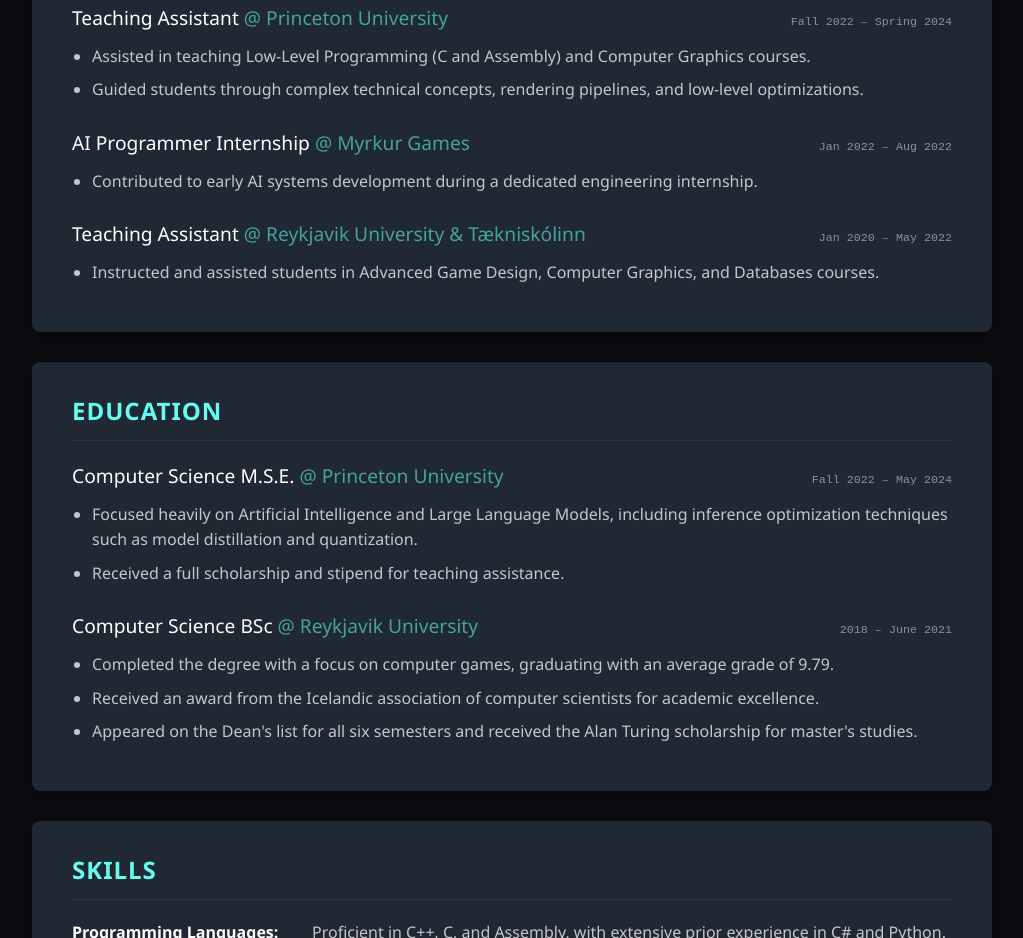
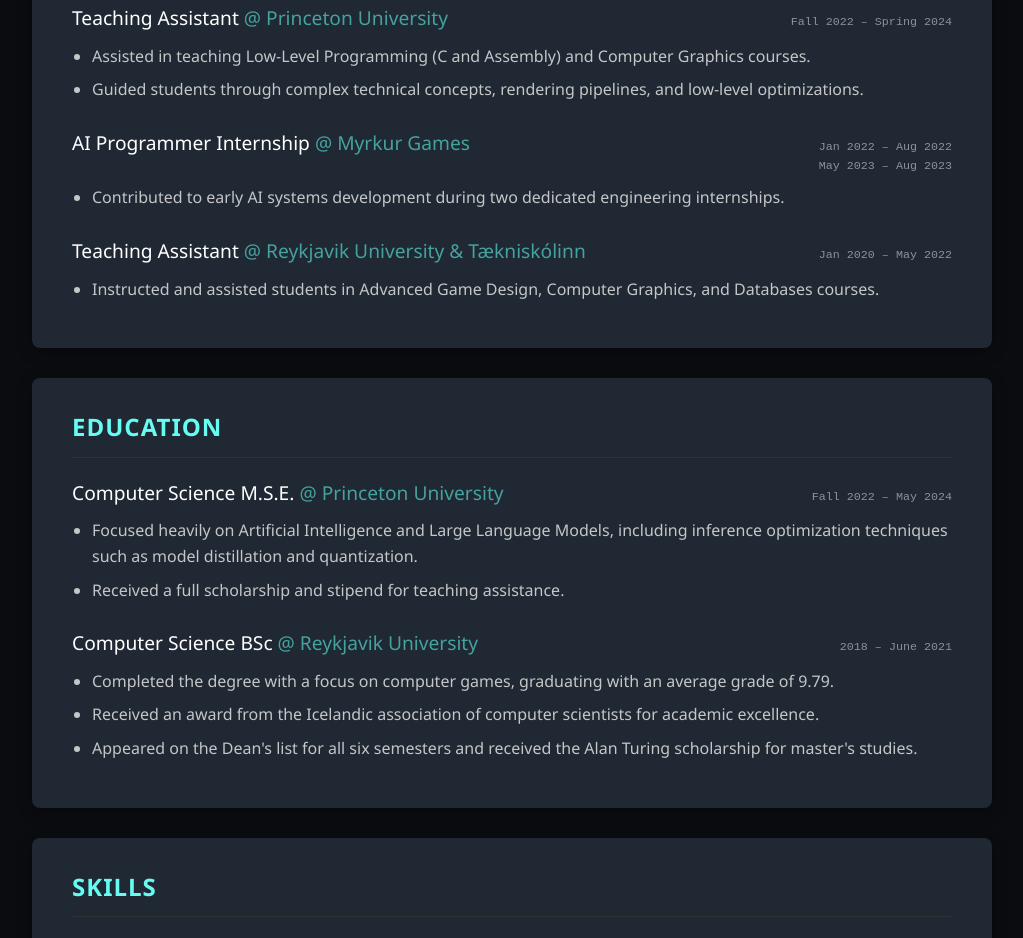
Before and after one commit to GudniNathan/gudninathan.github.io, a plain HTML site: page index.html in a window 1280 px wide. Shown: the part 973-1911 px from the top of the page, without its empty margins (128-1151 px from the left). Drawn offline with Linux system fonts and the light colour scheme.

Commit message:
Update internship dates and descriptions in index.html

```diff
--- a/index.html
+++ b/index.html
@@ -275,10 +275,10 @@
         <div class="entry">
             <div class="entry-header">
                 <div class="entry-title">AI Programmer Internship <span class="entry-company">@ Myrkur Games</span></div>
-                <div class="entry-date">Jan 2022 – Aug 2022</div>
+                <div class="entry-date">Jan 2022 – Aug 2022 <br> May 2023 – Aug 2023</div>
             </div>
             <ul>
-                <li>Contributed to early AI systems development during a dedicated engineering internship.</li>
+                <li>Contributed to early AI systems development during two dedicated engineering internships.</li>
             </ul>
         </div>
 
```
